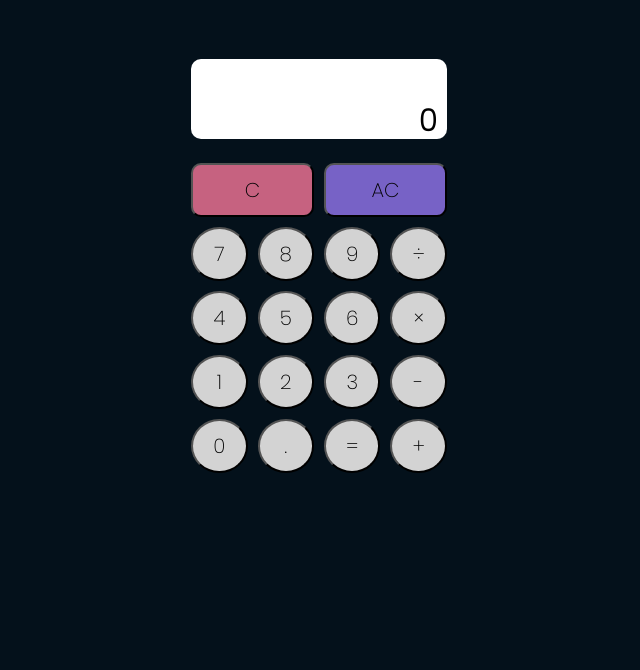
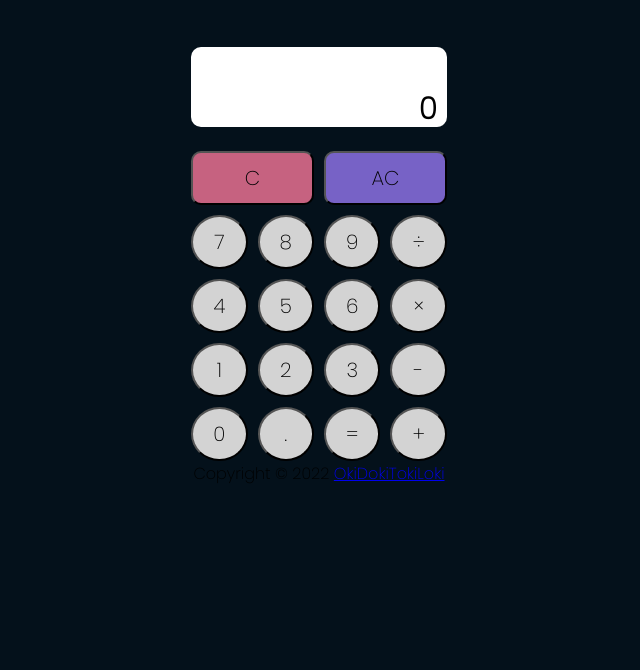
Before and after one commit to OkiDokiTokiLoki/abacus, a plain HTML site: page index.html in a window 1280 px wide. Shown: the part 130-800 px from the top of the page, without its empty margins (321-961 px from the left). Drawn offline with Linux system fonts and the light colour scheme.

Commit message:
footer update

```diff
--- a/index.html
+++ b/index.html
@@ -45,6 +45,15 @@
 
     </div>
 
+    <footer>
+        <p>Copyright ©
+            <script>
+                document.write(new Date().getFullYear())
+            </script>
+            <a href="https://github.com/OkiDokiTokiLoki">OkiDokiTokiLoki</a>
+	    </p>
+    </footer>
+
     <script src="./script.js"></script>
 
 </body>
```
